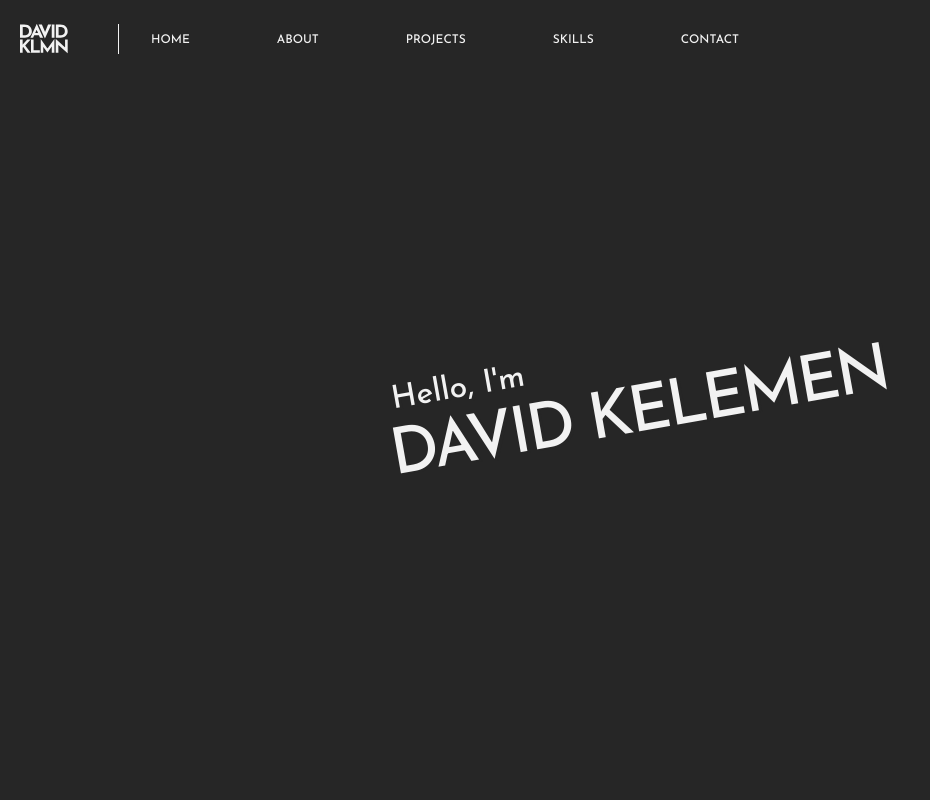
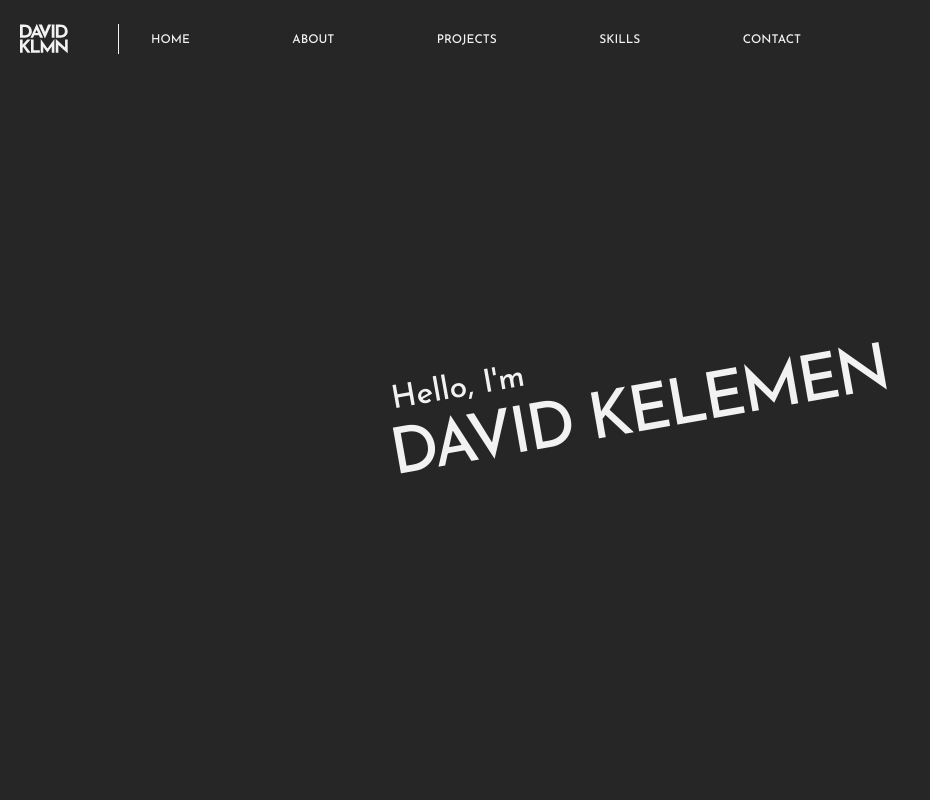
Before and after one commit to davidklmn/portfolio, a React (Create React App) app: page / in a window 1280 px wide. Shown: the top 800 px of the page, without its empty margins (0-930 px from the left). Built offline with nearby package versions, Linux system fonts and the light colour scheme.

Commit message:
Revised navigation menu for mobile

```diff
--- a/src/components/navigation.css
+++ b/src/components/navigation.css
@@ -14,11 +14,11 @@
     padding-right: 50px;
     border-right: 1px solid black;
     filter: invert(100%) sepia(0%) saturate(2544%) hue-rotate(329deg) brightness(116%) contrast(90%);
-    z-index: 999;
+    z-index: 400;
 }
 
 .navlink {
-    width: 50%;
+    width: 55%;
 }
 
 .navlink ul {
@@ -121,7 +121,7 @@
         display: block;
         z-index: 200;
         font-weight: 700;
-        transition: 0.3s ease-in-out;
+        transition: 0.15s step-end;
     }
     .toggle-open{
         color: var(--darkgrey);
```
